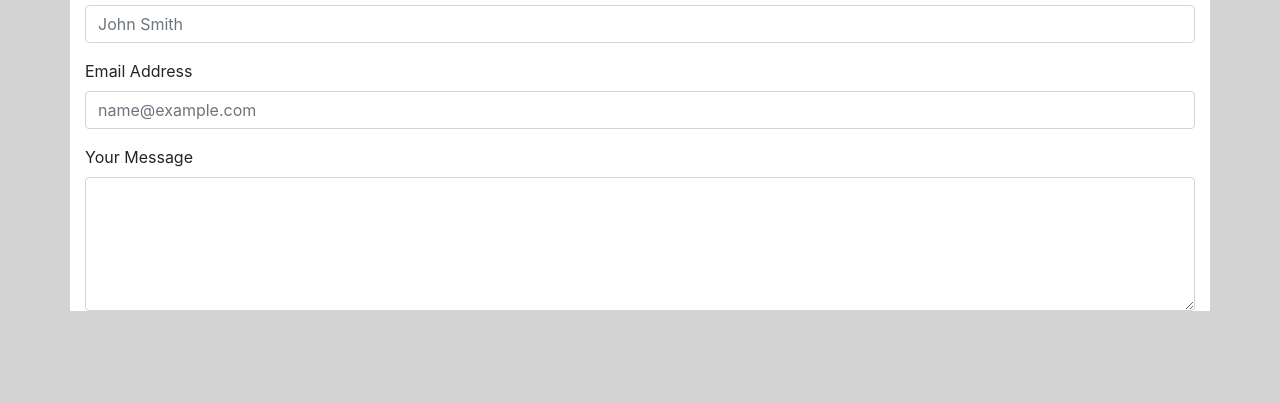
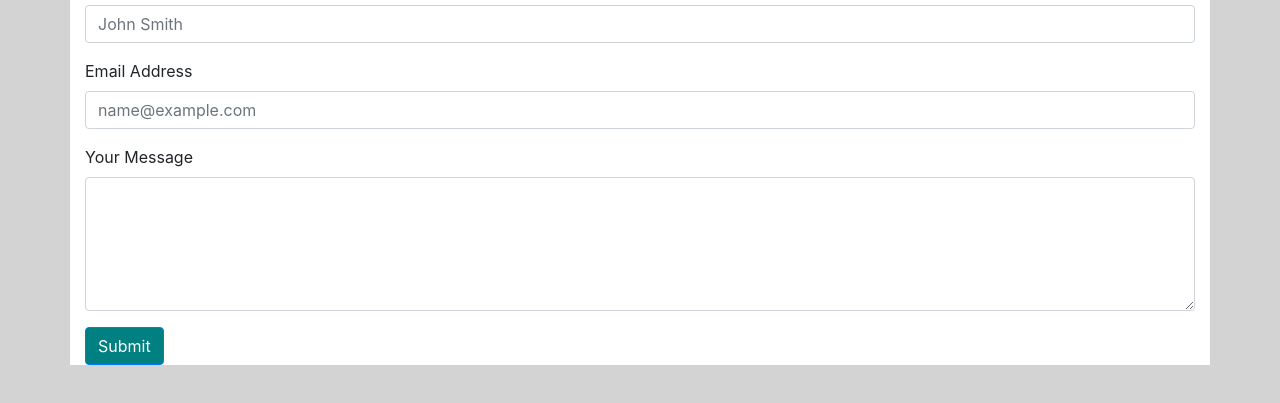
Before and after one commit to marauder30/Homework02, a plain HTML site: page contact.html in a window 1280 px wide. Shown: the part 213-616 px from the top of the page. Drawn offline with nearby package versions, Linux system fonts and the light colour scheme.

Commit message:
added and styled submit button

```diff
--- a/contact.html
+++ b/contact.html
@@ -62,8 +62,8 @@
                             <label for="formControlTextarea1">Your Message</label>
                             <textarea class="form-control" id="formControlTextarea1" rows="5"></textarea>
                         </div>
+                        <button type="submit" class="btn btn-primary" style="background: teal; color: white;">Submit</button>
                 </div>
-
 
 
 
```
